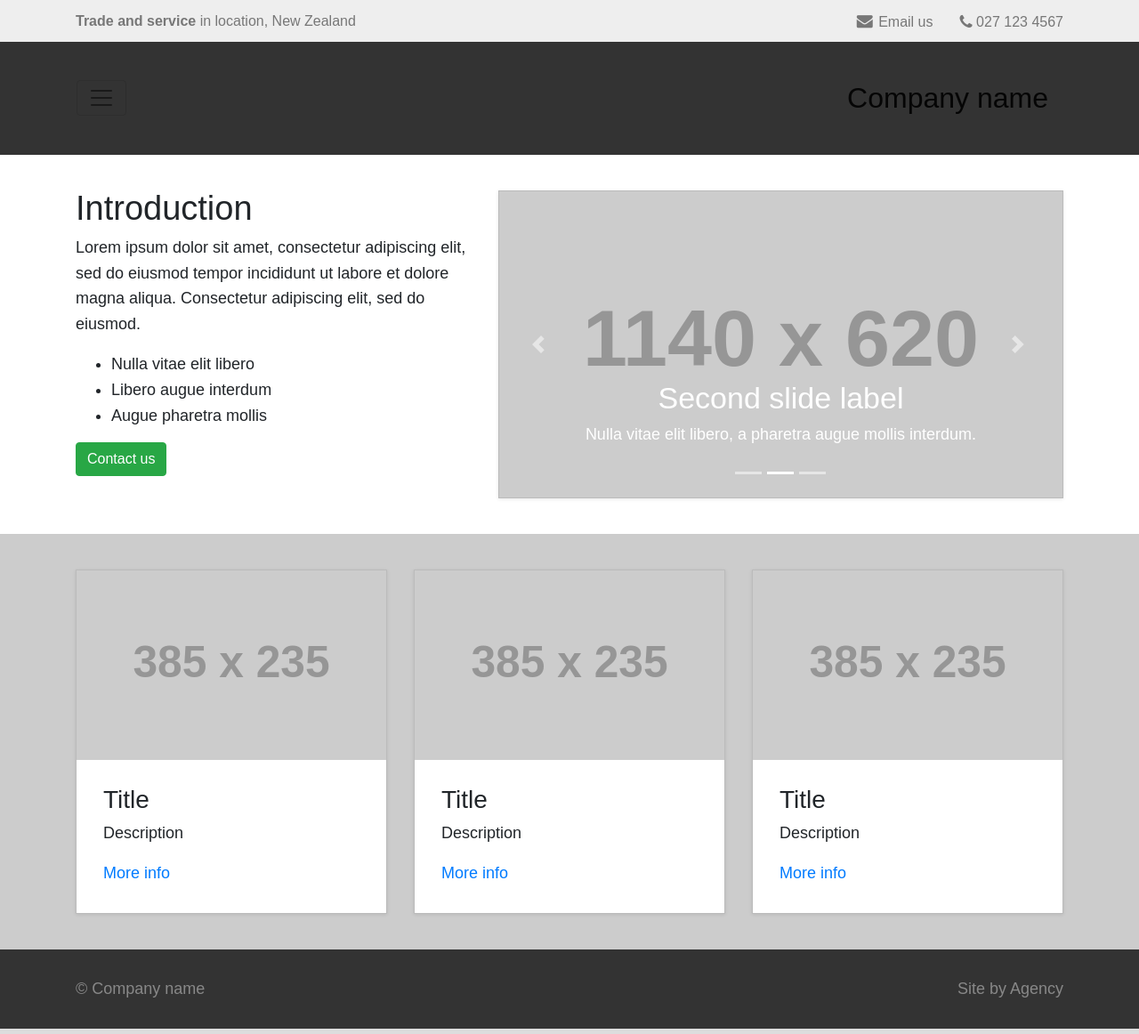
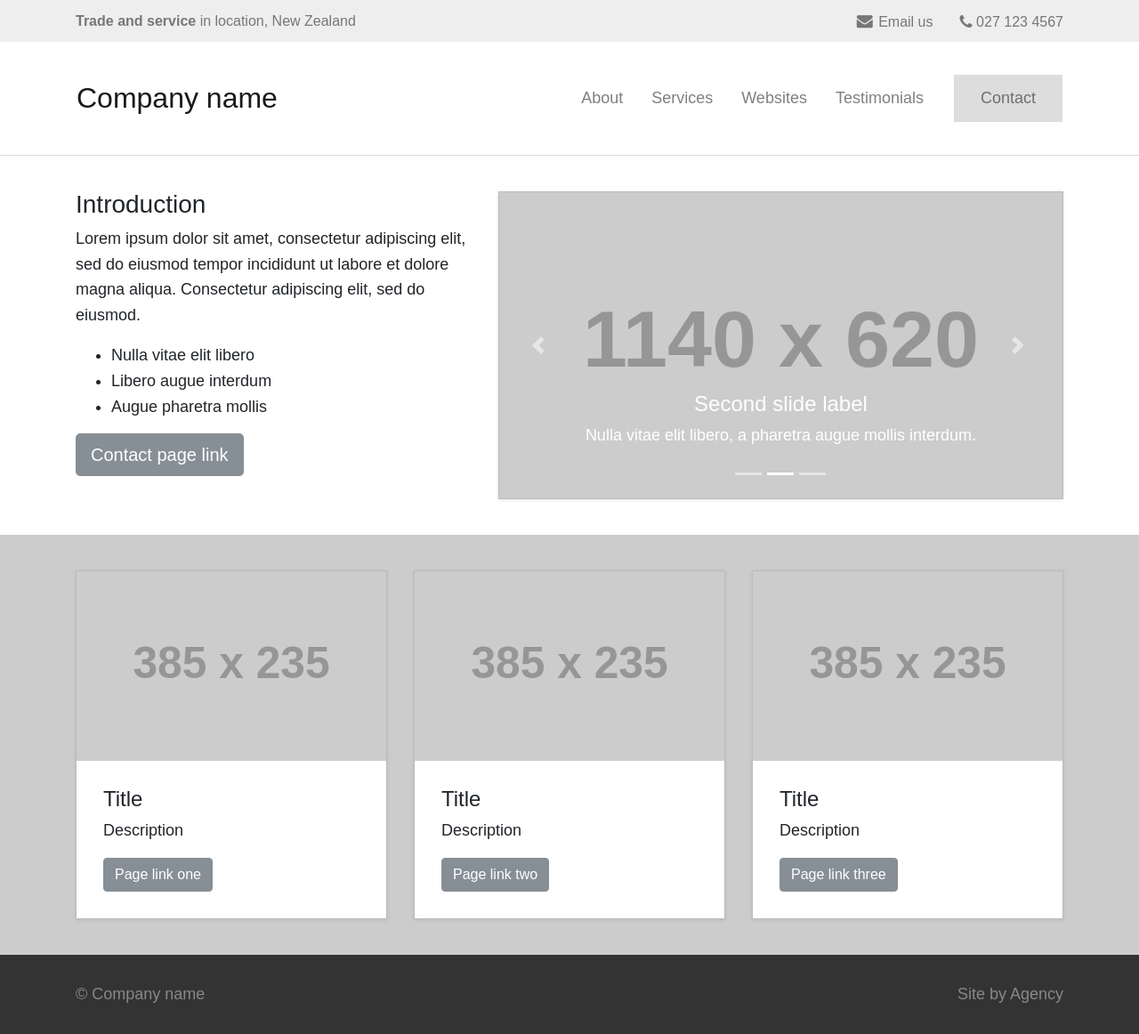
Before and after one commit to soulroll/jekyll-bootstrap-5, a Jekyll site: the page built from _pages/home.md, in a window 1280 px wide. Shown: the whole page at 89% size. Built offline with Jekyll 4.4.1, drawn with Linux system fonts in a browser that asks for light colours.

Commit message:
MAJOR: Tidied up the codebase drasticly

```diff
--- a/_includes/header.html
+++ b/_includes/header.html
@@ -1,41 +1,20 @@
-<header class="site-header bg-faded" role="banner">
+<header>
   <div class="container">
-
-    <nav class="navbar navbar-toggleable-md navbar-light">
-
-      <button class="navbar-toggler navbar-toggler-right" type="button" data-toggle="collapse" data-target="#navbarSupportedContent" aria-controls="navbarSupportedContent" aria-expanded="false" aria-label="Toggle navigation">
-        <span class="navbar-toggler-icon"></span>
-      </button>
-
+    <nav class="navbar navbar-expand-lg navbar-light">
       <a class="navbar-brand" href="/">
         Company name
       </a>
-
+      <button class="navbar-toggler navbar-toggler-right" type="button" data-toggle="collapse" data-target="#navbarSupportedContent" aria-controls="navbarSupportedContent" aria-expanded="false" aria-label="Toggle navigation">
+        <i class="fa fa-bars" aria-hidden="true"></i>
+      </button>
       <div class="collapse navbar-collapse justify-content-end" id="navbarSupportedContent">
-
         <ul class="navbar-nav">
-
-          <!--
-          <li class="nav-item {% if page.url == "/" %}active{% endif %}">
-            <a class="nav-link" href="/">Home <span class="sr-only">(current)</span></a>
-          </li>
-          -->
-
           {% for nav in site.data.navigation %}
             <li class="nav-item {% if page.url == nav.href %}active{% endif %}">
-
-              <a class="nav-link {% if nav.subcategories != null %}has-subcat{% endif %}" href="{{ nav.href }}">{{ nav.title }}
-
-                {% if nav.subcategories != null %}
-                  <i class="fa fa-caret-down dropdown-chevron-desktop" aria-hidden="true"></i>
-                {% endif %}
-
-              </a>
-
+              <a class="nav-link {% if nav.subcategories != null %}has-subcat{% endif %}" href="{{ nav.href }}">{{ nav.title }}</a>
               {% if nav.subcategories != null %}
                 <span class="dropdown-chevron-mobile"></span>
               {% endif %}
-
               {% if nav.subcategories != null %}
                 <ul class="subcategory">
                   {% for subcategory in nav.subcategories %}
@@ -49,12 +28,8 @@
               {% endif %}
             </li>
           {% endfor %}
-
         </ul>
-
       </div>
-
     </nav>
-
   </div>
 </header>
--- a/_layouts/home.html
+++ b/_layouts/home.html
@@ -2,13 +2,10 @@
 layout: default
 ---
 
-<div class="container-full" style="background-color:#fff;">
+<div class="container-full home-page-intro-container">
   <div class="container">
-
     <div class="row">
-
       <div class="col-xl-5 col-lg-5 col-md-12 col-sm-12">
-
         <div class="home-intro">
           <h1>Introduction</h1>
           <p>Lorem ipsum dolor sit amet, consectetur adipiscing elit, sed do eiusmod tempor incididunt ut labore et dolore magna aliqua. Consectetur adipiscing elit, sed do eiusmod.</p>
@@ -17,15 +14,11 @@
             <li>Libero augue interdum</li>
             <li>Augue pharetra mollis</li>
           </ul>
-          <a href="/" class="btn btn-success">Contact us</a>
+          <a href="contact" class="btn btn-lg btn-secondary">Contact page link</a>
         </div>
-
       </div>
-
       <div class="col-xl-7 col-lg-7 col-md-12 col-sm-12">
-
         <div class="home-carousel">
-
           <div id="carouselExampleIndicators" class="carousel slide" data-ride="carousel">
             <ol class="carousel-indicators">
               <li data-target="#carouselExampleIndicators" data-slide-to="0" class="active"></li>
@@ -65,15 +58,10 @@
             </a>
           </div>
         </div>
-
       </div>
-
     </div>
-
   </div>
 </div>
-
-
 <div class="container-full home-page-cards-background">
   <div class="container">
     <div class="row">
@@ -83,9 +71,9 @@
             <img src="http://placehold.it/385x235">
           </a>
           <div class="home-card-content">
-            <h3>Title</h3>
+            <h2>Title</h2>
             <p>Description</p>
-            <a href="/">More info</a>
+            <a href="#" class="btn btn-secondary" role="button" aria-pressed="true">Page link one</a>
           </div>
         </div>
       </div>
@@ -95,9 +83,9 @@
             <img src="http://placehold.it/385x235">
           </a>
           <div class="home-card-content">
-            <h3>Title</h3>
+            <h2>Title</h2>
             <p>Description</p>
-            <a href="/">More info</a>
+            <a href="#" class="btn btn-secondary" role="button" aria-pressed="true">Page link two</a>
           </div>
         </div>
       </div>
@@ -107,66 +95,12 @@
             <img src="http://placehold.it/385x235">
           </a>
           <div class="home-card-content">
-            <h3>Title</h3>
+            <h2>Title</h2>
             <p>Description</p>
-            <a href="/">More info</a>
+            <a href="#" class="btn btn-secondary" role="button" aria-pressed="true">Page link three</a>
           </div>
         </div>
       </div>
     </div>
   </div>
 </div>
-
-
-
-<div class="container-full home-page-step-process" style="border-top:1px solid #ccc; display: none;">
-  <div class="container">
-
-    <div class="row">
-
-      <div class="col-xl-7 col-lg-7">
-        <div class="step-information">
-          <h3>Heading h3 for step one</h3>
-          <p>Lorem ipsum dolor sit amet, consectetur adipiscing elit, sed do eiusmod tempor incididunt ut labore et dolore magna aliqua.</p>
-        </div>
-      </div>
-      <div class="col-xl-5 col-lg-5">
-        <div class="step-image">
-          <div style="background-color: #eee; width:100%; height:300px; float:left; padding:20px;"></div>
-        </div>
-      </div>
-
-    </div>
-    <div class="row">
-
-      <div class="col-xl-5 col-lg-5">
-        <div class="step-image">
-          <div style="background-color: #eee; width:100%; height:300px; float:left; padding:20px;"></div>
-        </div>
-      </div>
-      <div class="col-xl-7 col-lg-7">
-        <div class="step-information">
-          <h3>Heading h3 for step two</h3>
-          <p>Lorem ipsum dolor sit amet, consectetur adipiscing elit, sed do eiusmod tempor incididunt ut labore et dolore magna aliqua.</p>
-        </div>
-      </div>
-
-    </div>
-    <div class="row">
-
-      <div class="col-xl-7 col-lg-7">
-        <div class="step-information">
-          <h3>Heading h3 for step three</h3>
-          <p>Lorem ipsum dolor sit amet, consectetur adipiscing elit, sed do eiusmod tempor incididunt ut labore et dolore magna aliqua.</p>
-        </div>
-      </div>
-      <div class="col-xl-5 col-lg-5">
-        <div class="step-image">
-          <div style="background-color: #eee; width:100%; height:300px; float:left; padding:20px;"></div>
-        </div>
-      </div>
-
-    </div>
-
-  </div>
-</div>
--- a/_scss/layout/_header.scss
+++ b/_scss/layout/_header.scss
@@ -1,6 +1,9 @@
 /* Header */
+
 header {
-  @include rem(padding, 25px 0px 25px 0px);
+  @include rem(padding, 25px 0 25px 0);
+  background-color: #fff;
+  border-bottom: 1px solid #ddd;
   .container {
     padding: 0;
   }
--- a/_scss/layout/_page-banner.scss
+++ b/_scss/layout/_page-banner.scss
@@ -1,7 +1,10 @@
 /* Page banner */
+
 .page-banner-background {
   background-color: #eee;
+  border-bottom: 1px solid #ddd;
 }
+
 .page-banner {
   @include rem(padding-top, 20px);
   @include rem(padding-bottom, 20px);
--- a/_scss/layout/_page.scss
+++ b/_scss/layout/_page.scss
@@ -1,7 +1,9 @@
 /* Page */
+
 .page-background {
   background-color: #fff;
 }
+
 .page {
-  @include rem(padding, 30px 0px 30px 0px);
+  @include rem(padding, 30px 0 30px 0);
 }
--- a/_scss/main.scss
+++ b/_scss/main.scss
@@ -1,6 +1,5 @@
 /* Bootstrap */
 @import "../node_modules/bootstrap/scss/bootstrap";
-
 
 /* Font Awesome */
 $fa-font-path: "../fonts/FontAwesome";
--- a/_scss/mixins/_transitions.scss
+++ b/_scss/mixins/_transitions.scss
@@ -1,4 +1,5 @@
 /* Transitions */
+
 @mixin transition($var, $duration, $timing-function) {
   -webkit-transition: $var, $duration, $timing-function;
   -moz-transition: $var, $duration, $timing-function;
--- a/_scss/typography/_headings.scss
+++ b/_scss/typography/_headings.scss
@@ -1,7 +1,9 @@
 /* Headings */
+
 h1 {
-  font-size: 38px;
+  font-size: 28px;
 }
+
 h2 {
-  font-size: 34px;
+  font-size: 24px;
 }
```
Also changed, not shown: _pages/404.md (+1 -1 lines), _scss/base/_global.scss (+7 -1 lines), _scss/components/_navbar.scss (+7 -9 lines), _scss/layout/_footer.scss (+7 -1 lines), _scss/layout/_topbar.scss (+6 -2 lines), _scss/pages/_home-page.scss (+10 -34 lines), css/main.css.
